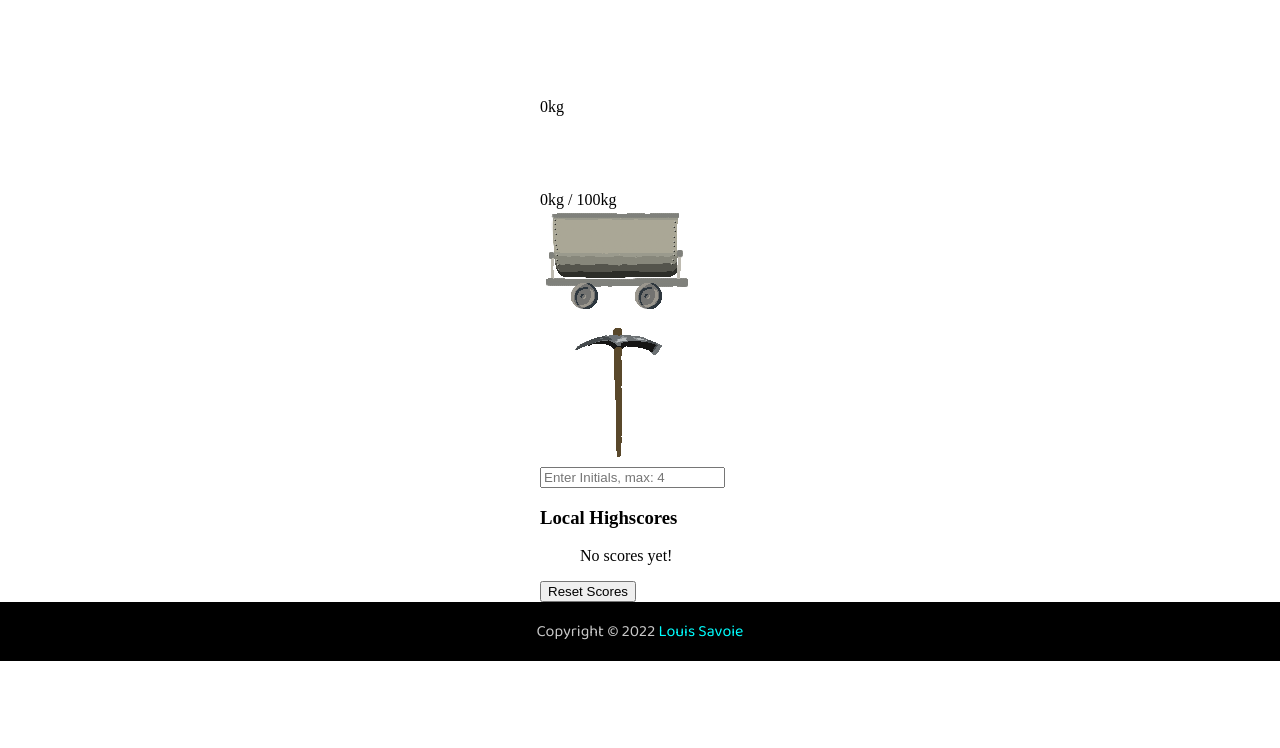
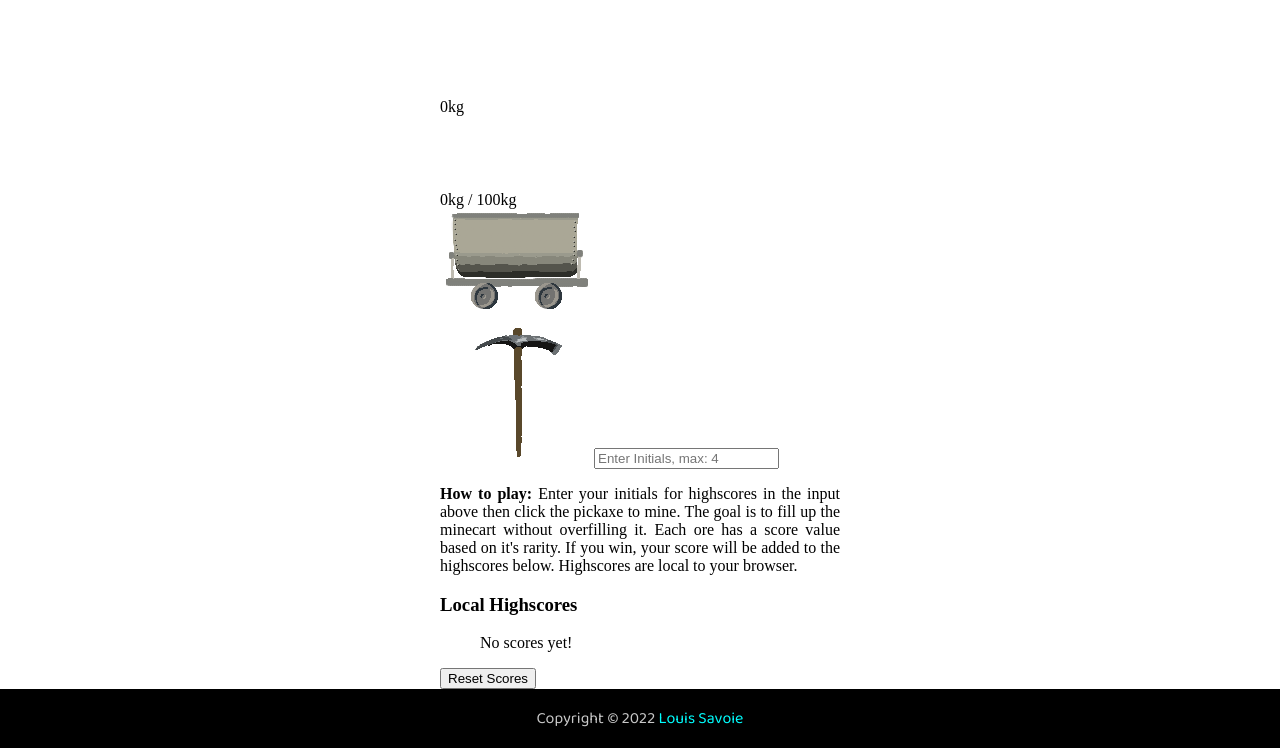
Before and after one commit to LouisSavoie/games-arcade, a plain HTML site: page minecart/index.html in a window 1280 px wide. Shown: the part 185-933 px from the top of the page. Before the commit the page ends 846 px from the top, so only its background shows below. Drawn offline with Linux system fonts and the light colour scheme; a web font is replaced by a local one.

Commit message:
Add how to play instruuctions

```diff
--- a/minecart/game.css
+++ b/minecart/game.css
@@ -1,6 +1,6 @@
 main {
     margin: 0 auto;
-    max-width: 200px;
+    max-width: 400px;
 }
 
 #block-img {
@@ -23,3 +23,7 @@ main {
     flex-wrap: wrap-reverse;
     align-content: flex-start;
 }
+
+#how-to-play {
+    text-align: justify;
+}
--- a/minecart/index.html
+++ b/minecart/index.html
@@ -82,6 +82,8 @@
 
                 <input type="text" id="initials" placeholder="Enter Initials, max: 4" maxlength="4">
 
+                <p id="how-to-play"><strong>How to play:</strong> Enter your initials for highscores in the input above then click the pickaxe to mine. The goal is to fill up the minecart without overfilling it. Each ore has a score value based on it's rarity. If you win, your score will be added to the highscores below. Highscores are local to your browser.</p>
+
             </section>
 
             <section>
```
